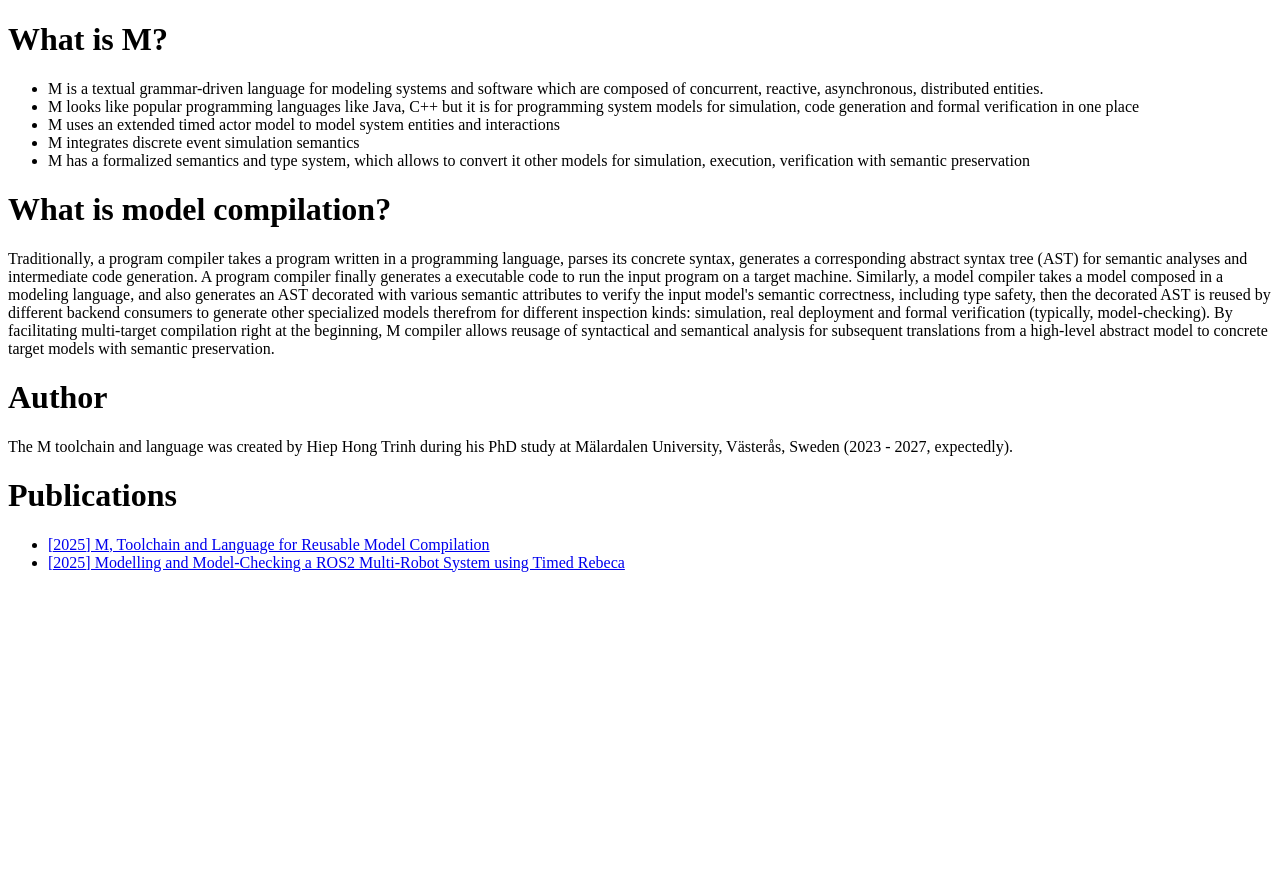
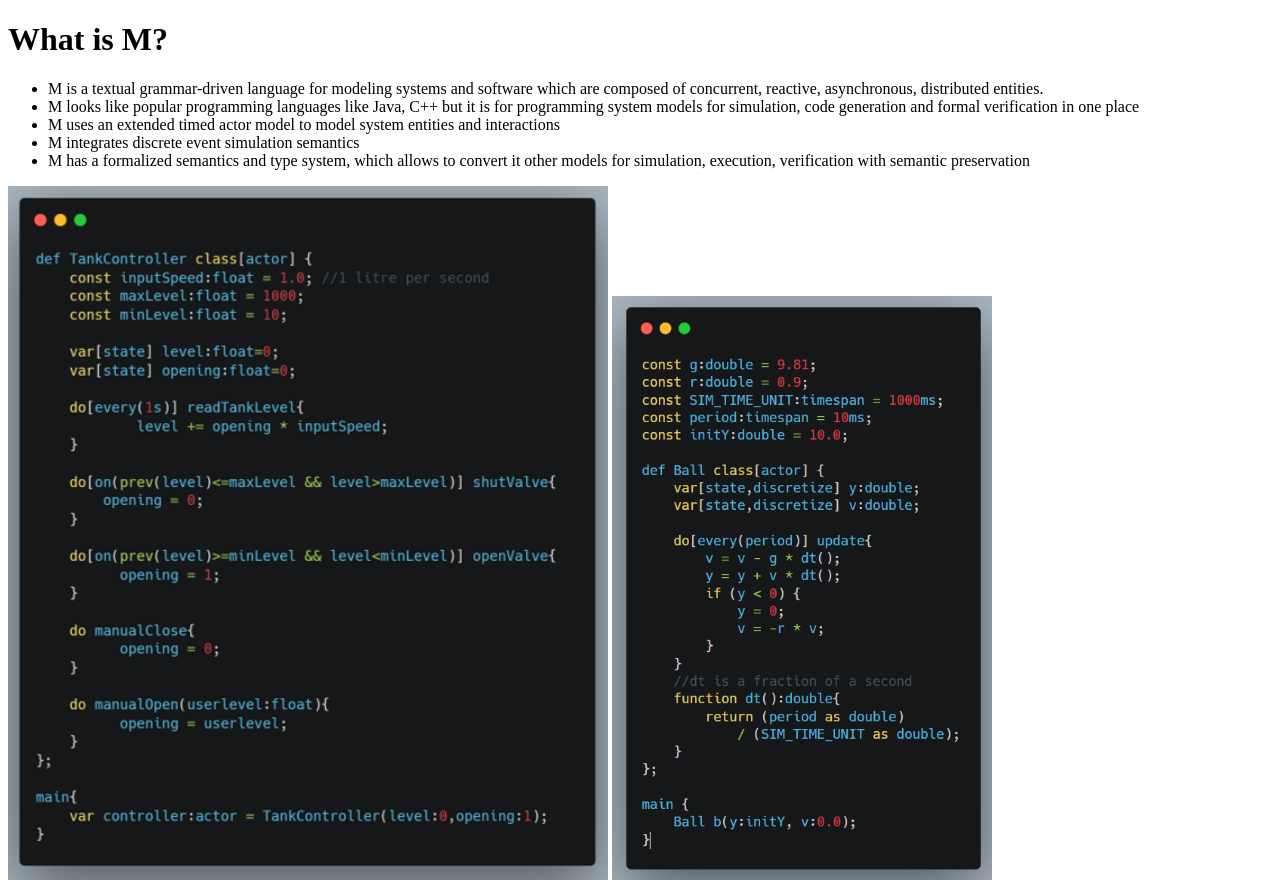
Before and after one commit to m-model-compiler/m-model-compiler.github.io, a plain HTML site: page index.html in a window 1280 px wide. Shown: the top 883 px of the page. Before the commit the page ends 800 px from the top, so only its background shows below. Drawn offline with Linux system fonts and the light colour scheme.

Commit message:
added images

```diff
--- a/index.html
+++ b/index.html
@@ -10,6 +10,8 @@
 		<li>M integrates discrete event simulation semantics</li>
 		<li>M has a formalized semantics and type system, which allows to convert it other models for simulation, execution, verification with semantic preservation</li>
 	</ul>
+	<img src="images/m-tankctrl.png" style="width:600px;"/>
+	<img src="images/m-ball.png" style="width:380px;"/>
 
 	<h1>What is model compilation?</h1>
 	Traditionally, a program compiler takes a program written in a programming language, parses its concrete syntax, generates a corresponding abstract syntax tree (AST) for semantic analyses and intermediate code generation. A program compiler finally generates a executable code to run the input program on a target machine.
```
Also changed, not shown: images/m-ball.png (added), images/m-tankctrl.png (added).
